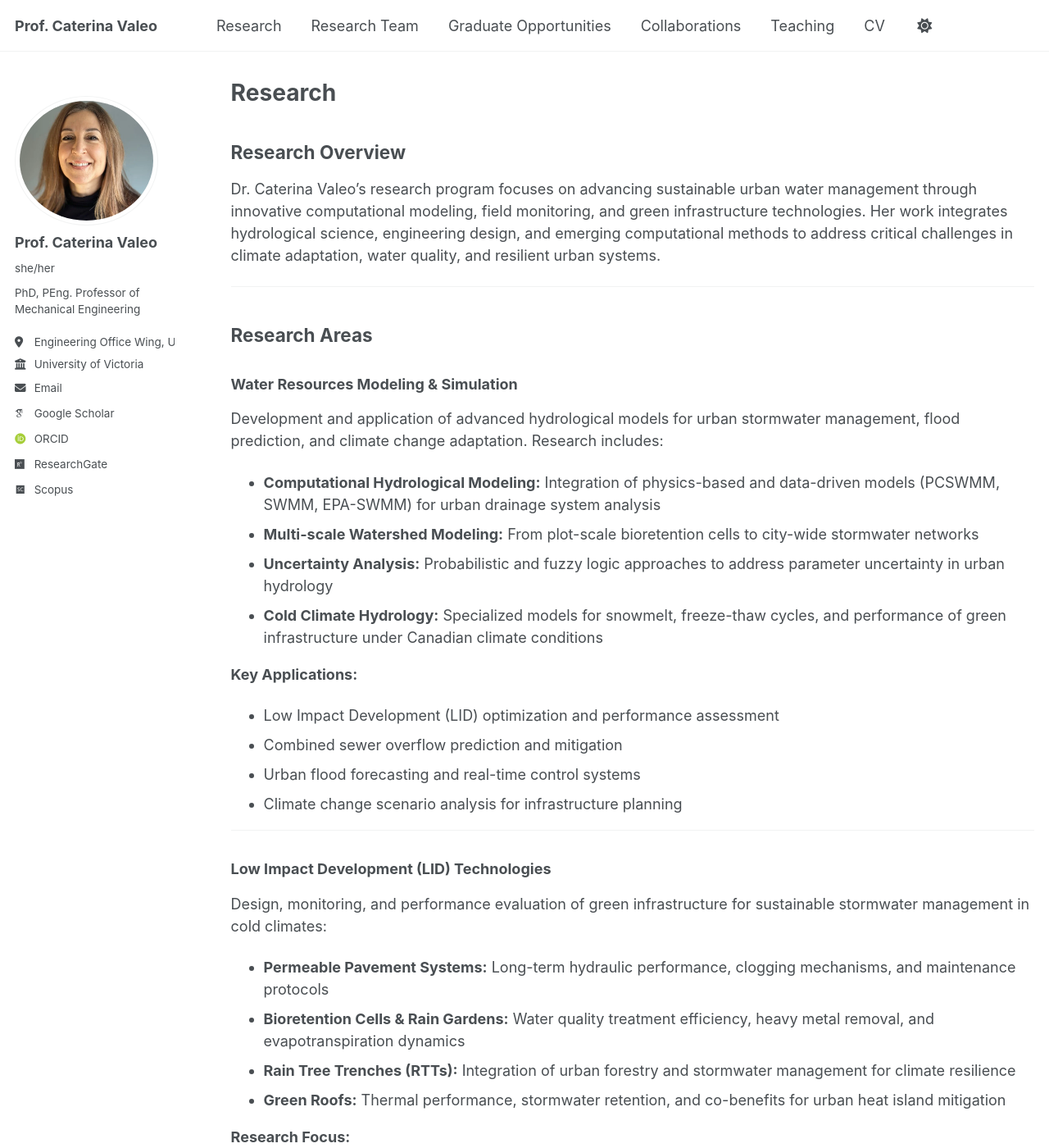
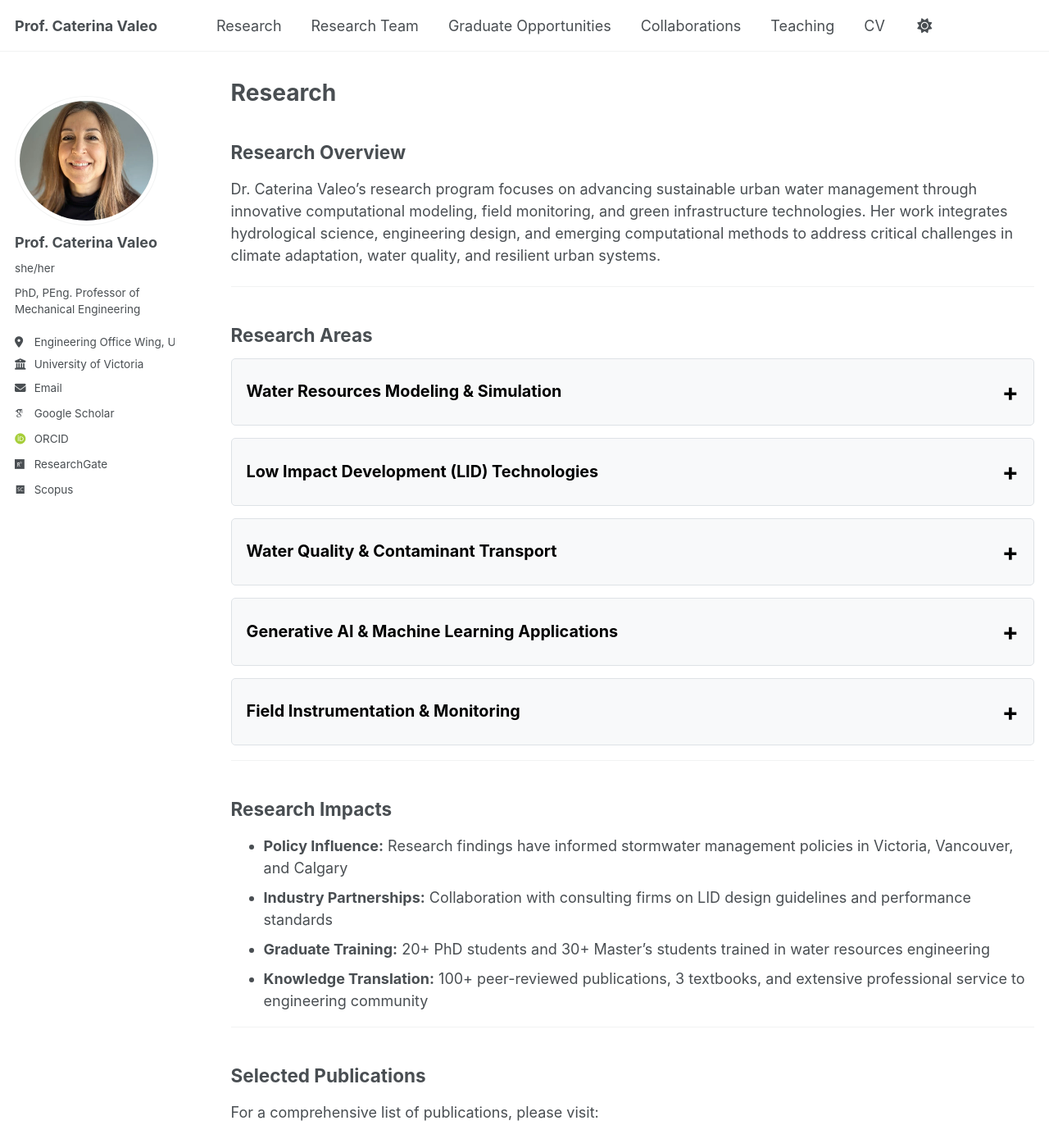
Before and after one commit to hoz666/CV, a Jekyll site: the page built from _pages/research.md, in a window 1280 px wide and 1400 px high. Shown: the whole window at 82% size. Built offline with Jekyll 4.4.1, drawn with Linux system fonts in a browser that asks for light colours; some web fonts are replaced; a script that is not in the unit is left out; some of the changed text lies outside the part shown.

Commit message:
Refactor Research page: Convert 5 research areas to collapsible boxes like research-team

```diff
--- a/_pages/research.md
+++ b/_pages/research.md
@@ -4,6 +4,93 @@ title: "Research"
 permalink: /research/
 author_profile: true
 ---
+
+<style>
+/* Collapsible section styles matching research team page */
+details {
+  background-color: #f8f9fa;
+  border-radius: 5px;
+  margin: 15px 0;
+  padding: 0;
+  border: 1px solid #dee2e6;
+}
+
+summary {
+  cursor: pointer;
+  padding: 18px;
+  font-size: 1.1em;
+  font-weight: 600;
+  color: #000000 !important;
+  user-select: none;
+  list-style: none;
+  display: flex;
+  justify-content: space-between;
+  align-items: center;
+}
+
+summary::-webkit-details-marker {
+  display: none;
+}
+
+summary:hover {
+  background-color: #e9ecef;
+  border-radius: 5px;
+}
+
+summary:after {
+  content: '+';
+  font-size: 1.5em;
+  font-weight: bold;
+  color: #000000 !important;
+  transition: transform 0.3s ease;
+}
+
+details[open] summary:after {
+  content: '−';
+}
+
+details[open] summary {
+  border-bottom: 2px solid #000000;
+  margin-bottom: 15px;
+}
+
+details > div {
+  padding: 0 18px 18px 18px;
+  color: #000000 !important;
+}
+
+details > div * {
+  color: #000000 !important;
+}
+
+details > div p {
+  margin-bottom: 0.8em;
+  line-height: 1.6;
+  color: #000000 !important;
+}
+
+details > div ul {
+  margin-left: 1.5em;
+  color: #000000 !important;
+}
+
+details > div li {
+  margin-bottom: 0.5em;
+  color: #000000 !important;
+}
+
+details > div strong {
+  color: #000000 !important;
+}
+
+details > div em {
+  color: #000000 !important;
+}
+
+details > div a {
+  color: #1a6ba8 !important;
+}
+</style>
 
 ## **Research Overview**
 
@@ -13,87 +100,114 @@ Dr. Caterina Valeo's research program focuses on advancing sustainable urban wat
 
 ## **Research Areas**
 
-### **Water Resources Modeling & Simulation**
+<details>
+<summary><strong>Water Resources Modeling & Simulation</strong></summary>
+<div style="padding: 15px; border-left: 3px solid #000;">
+<p>Development and application of advanced hydrological models for urban stormwater management, flood prediction, and climate change adaptation. Research includes:</p>
 
-Development and application of advanced hydrological models for urban stormwater management, flood prediction, and climate change adaptation. Research includes:
+<ul>
+  <li><strong>Computational Hydrological Modeling:</strong> Integration of physics-based and data-driven models (PCSWMM, SWMM, EPA-SWMM) for urban drainage system analysis</li>
+  <li><strong>Multi-scale Watershed Modeling:</strong> From plot-scale bioretention cells to city-wide stormwater networks</li>
+  <li><strong>Uncertainty Analysis:</strong> Probabilistic and fuzzy logic approaches to address parameter uncertainty in urban hydrology</li>
+  <li><strong>Cold Climate Hydrology:</strong> Specialized models for snowmelt, freeze-thaw cycles, and performance of green infrastructure under Canadian climate conditions</li>
+</ul>
 
-- **Computational Hydrological Modeling:** Integration of physics-based and data-driven models (PCSWMM, SWMM, EPA-SWMM) for urban drainage system analysis
-- **Multi-scale Watershed Modeling:** From plot-scale bioretention cells to city-wide stormwater networks
-- **Uncertainty Analysis:** Probabilistic and fuzzy logic approaches to address parameter uncertainty in urban hydrology
-- **Cold Climate Hydrology:** Specialized models for snowmelt, freeze-thaw cycles, and performance of green infrastructure under Canadian climate conditions
+<p><strong>Key Applications:</strong></p>
+<ul>
+  <li>Low Impact Development (LID) optimization and performance assessment</li>
+  <li>Combined sewer overflow prediction and mitigation</li>
+  <li>Urban flood forecasting and real-time control systems</li>
+  <li>Climate change scenario analysis for infrastructure planning</li>
+</ul>
+</div>
+</details>
 
-**Key Applications:**
-- Low Impact Development (LID) optimization and performance assessment
-- Combined sewer overflow prediction and mitigation
-- Urban flood forecasting and real-time control systems
-- Climate change scenario analysis for infrastructure planning
+<details>
+<summary><strong>Low Impact Development (LID) Technologies</strong></summary>
+<div style="padding: 15px; border-left: 3px solid #000;">
+<p>Design, monitoring, and performance evaluation of green infrastructure for sustainable stormwater management in cold climates:</p>
 
----
+<ul>
+  <li><strong>Permeable Pavement Systems:</strong> Long-term hydraulic performance, clogging mechanisms, and maintenance protocols</li>
+  <li><strong>Bioretention Cells & Rain Gardens:</strong> Water quality treatment efficiency, heavy metal removal, and evapotranspiration dynamics</li>
+  <li><strong>Rain Tree Trenches (RTTs):</strong> Integration of urban forestry and stormwater management for climate resilience</li>
+  <li><strong>Green Roofs:</strong> Thermal performance, stormwater retention, and co-benefits for urban heat island mitigation</li>
+</ul>
 
-### **Low Impact Development (LID) Technologies**
+<p><strong>Research Focus:</strong></p>
+<ul>
+  <li>Field monitoring networks with real-time sensor arrays</li>
+  <li>Performance metrics for Canadian climate zones</li>
+  <li>Life cycle assessment and cost-benefit analysis</li>
+  <li>Design guidelines for cold climate applications</li>
+</ul>
+</div>
+</details>
 
-Design, monitoring, and performance evaluation of green infrastructure for sustainable stormwater management in cold climates:
+<details>
+<summary><strong>Water Quality & Contaminant Transport</strong></summary>
+<div style="padding: 15px; border-left: 3px solid #000;">
+<p>Investigation of pollutant fate and transport in urban water systems, with emphasis on:</p>
 
-- **Permeable Pavement Systems:** Long-term hydraulic performance, clogging mechanisms, and maintenance protocols
-- **Bioretention Cells & Rain Gardens:** Water quality treatment efficiency, heavy metal removal, and evapotranspiration dynamics
-- **Rain Tree Trenches (RTTs):** Integration of urban forestry and stormwater management for climate resilience
-- **Green Roofs:** Thermal performance, stormwater retention, and co-benefits for urban heat island mitigation
+<ul>
+  <li><strong>Heavy Metal Removal:</strong> Bioretention media performance for lead, zinc, copper, and cadmium</li>
+  <li><strong>Treatment Pond Hydraulics:</strong> Optimization of detention pond configurations for sediment and nutrient removal</li>
+  <li><strong>First Flush Analysis:</strong> Characterization of high-concentration stormwater pollution events</li>
+  <li><strong>Modeling Pollutant Transport:</strong> Advection-dispersion models for water quality in urban drainage networks</li>
+</ul>
 
-**Research Focus:**
-- Field monitoring networks with real-time sensor arrays
-- Performance metrics for Canadian climate zones
-- Life cycle assessment and cost-benefit analysis
-- Design guidelines for cold climate applications
+<p><strong>Collaborative Projects:</strong></p>
+<ul>
+  <li>Water quality monitoring partnerships with City of Victoria and City of Vancouver</li>
+  <li>Integration of water quality sensors into LID monitoring systems</li>
+  <li>Development of treatment train approaches combining multiple LID technologies</li>
+</ul>
+</div>
+</details>
 
----
+<details>
+<summary><strong>Generative AI & Machine Learning Applications</strong></summary>
+<div style="padding: 15px; border-left: 3px solid #000;">
+<p>Emerging research in artificial intelligence for water resources engineering:</p>
 
-### **Water Quality & Contaminant Transport**
+<ul>
+  <li><strong>Predictive Modeling:</strong> Machine learning for rainfall-runoff prediction and flood forecasting</li>
+  <li><strong>Pattern Recognition:</strong> AI-based analysis of sensor data from LID installations</li>
+  <li><strong>Design Optimization:</strong> Generative adversarial networks (GANs) for exploring LID design alternatives</li>
+  <li><strong>Knowledge Discovery:</strong> Natural language processing for synthesizing research literature on climate adaptation strategies</li>
+  <li><strong>Digital Twins:</strong> Integration of AI with real-time monitoring for adaptive urban water management</li>
+</ul>
 
-Investigation of pollutant fate and transport in urban water systems, with emphasis on:
+<p><strong>Future Directions:</strong></p>
+<ul>
+  <li>Large language models for automated report generation and knowledge synthesis</li>
+  <li>Computer vision for automated inspection of stormwater infrastructure</li>
+  <li>Reinforcement learning for real-time control of urban drainage systems</li>
+</ul>
+</div>
+</details>
 
-- **Heavy Metal Removal:** Bioretention media performance for lead, zinc, copper, and cadmium
-- **Treatment Pond Hydraulics:** Optimization of detention pond configurations for sediment and nutrient removal
-- **First Flush Analysis:** Characterization of high-concentration stormwater pollution events
-- **Modeling Pollutant Transport:** Advection-dispersion models for water quality in urban drainage networks
+<details>
+<summary><strong>Field Instrumentation & Monitoring</strong></summary>
+<div style="padding: 15px; border-left: 3px solid #000;">
+<p>Development and deployment of advanced sensor networks for urban water systems:</p>
 
-**Collaborative Projects:**
-- Water quality monitoring partnerships with City of Victoria and City of Vancouver
-- Integration of water quality sensors into LID monitoring systems
-- Development of treatment train approaches combining multiple LID technologies
+<ul>
+  <li><strong>Custom Velocity Meters:</strong> Design of low-cost, Arduino-based flow measurement devices for shallow urban runoff</li>
+  <li><strong>Multi-parameter Monitoring:</strong> Integration of water level, flow velocity, temperature, and water quality sensors</li>
+  <li><strong>Data Management Pipelines:</strong> Automated data collection, quality control, and visualization platforms</li>
+  <li><strong>Cold Climate Adaptations:</strong> Winterization techniques for year-round monitoring in Canadian climates</li>
+</ul>
 
----
-
-### **Generative AI & Machine Learning Applications**
-
-Emerging research in artificial intelligence for water resources engineering:
-
-- **Predictive Modeling:** Machine learning for rainfall-runoff prediction and flood forecasting
-- **Pattern Recognition:** AI-based analysis of sensor data from LID installations
-- **Design Optimization:** Generative adversarial networks (GANs) for exploring LID design alternatives
-- **Knowledge Discovery:** Natural language processing for synthesizing research literature on climate adaptation strategies
-- **Digital Twins:** Integration of AI with real-time monitoring for adaptive urban water management
-
-**Future Directions:**
-- Large language models for automated report generation and knowledge synthesis
-- Computer vision for automated inspection of stormwater infrastructure
-- Reinforcement learning for real-time control of urban drainage systems
-
----
-
-### **Field Instrumentation & Monitoring**
-
-Development and deployment of advanced sensor networks for urban water systems:
-
-- **Custom Velocity Meters:** Design of low-cost, Arduino-based flow measurement devices for shallow urban runoff
-- **Multi-parameter Monitoring:** Integration of water level, flow velocity, temperature, and water quality sensors
-- **Data Management Pipelines:** Automated data collection, quality control, and visualization platforms
-- **Cold Climate Adaptations:** Winterization techniques for year-round monitoring in Canadian climates
-
-**Technical Innovations:**
-- Open-source hardware designs for hydrological monitoring
-- Wireless sensor networks for distributed monitoring
-- Integration with IoT platforms for real-time data access
-- Power management solutions for remote field sites
+<p><strong>Technical Innovations:</strong></p>
+<ul>
+  <li>Open-source hardware designs for hydrological monitoring</li>
+  <li>Wireless sensor networks for distributed monitoring</li>
+  <li>Integration with IoT platforms for real-time data access</li>
+  <li>Power management solutions for remote field sites</li>
+</ul>
+</div>
+</details>
 
 ---
 
```
